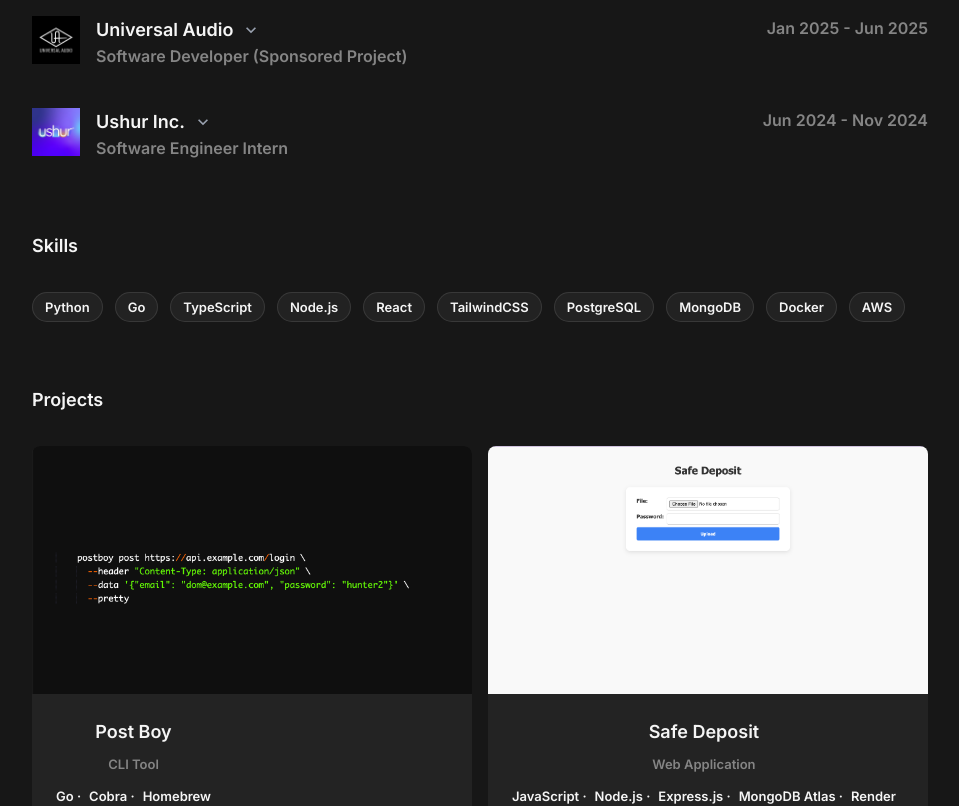
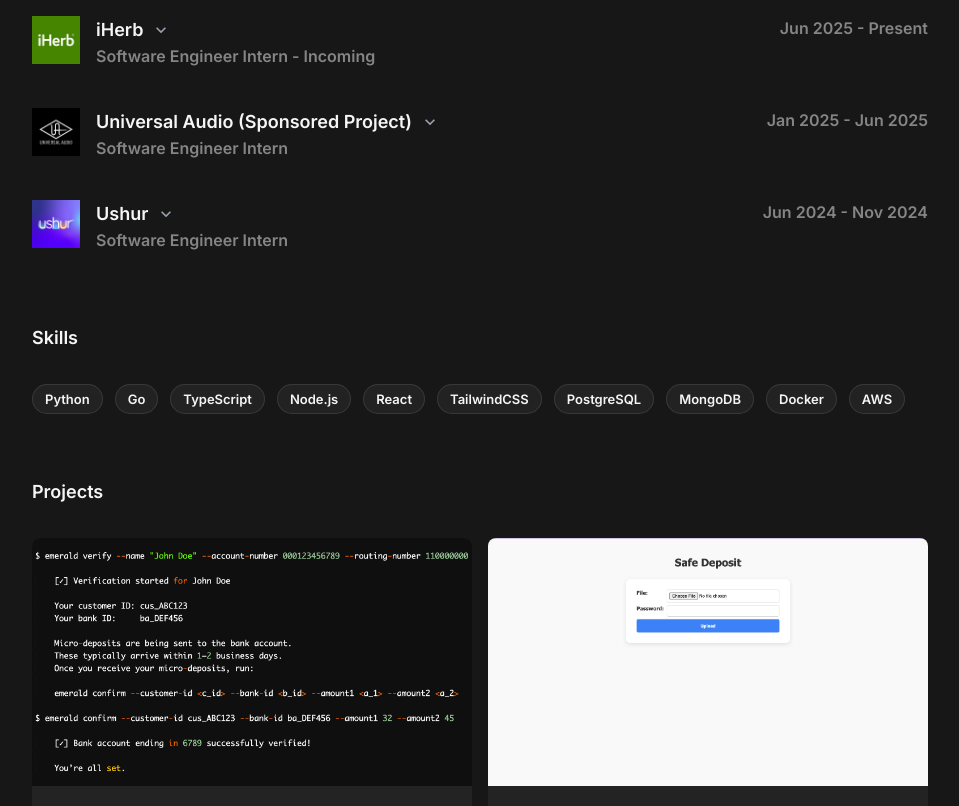
Before and after one commit to dominic-arok/personal-site, a Next.js app: page / in a window 1280 px wide. Shown: the part 540-1346 px from the top of the page, without its empty margins (288-1247 px from the left). Built offline with nearby package versions, Linux system fonts and the light colour scheme.

Commit message:
update experiences and projects

```diff
--- a/src/components/Experience.tsx
+++ b/src/components/Experience.tsx
@@ -79,14 +79,21 @@
 export default function Experience() {
   const experiences = [
     {
-      company: "Universal Audio",
-      role: "Software Developer (Sponsored Project)",
+      company: "iHerb",
+      role: "Software Engineer Intern - Incoming",
+      period: "Jun 2025 - Present",
+      description: "Develop enterprise applications with C# on .NET framework, adhering to specifications and quality standards. Collaborate with cross-functional team of analysts and product owners to gather requirements / write user stories. Conduct peer code reviews, support application packaging / deployment, and migrate legacy systems to modern .NET.",
+      logo: "/iherb.jpeg"
+    },
+    {
+      company: "Universal Audio (Sponsored Project)",
+      role: "Software Engineer Intern",
       period: "Jan 2025 - Jun 2025",
       description: "Led team to develop USB audio interface with C++ microcontroller firmware, enabling 4 channel audio streaming. Engineered accompanying desktop app in C++ / JUCE using OOP principles, providing 13 types of audio control. Produced mixing / audio effects features using DSP algorithms, enabling users to apply effects with < 1 ms of latency.",
       logo: "/ua.jpeg"
     },
     {
-      company: "Ushur Inc.",
+      company: "Ushur",
       role: "Software Engineer Intern",
       period: "Jun 2024 - Nov 2024",
       description: "Developed frontend component library of 50+ customizable variations with React, cutting UI building time by 30%. Built components and documentation with TypeScript / Tailwind / Storybook.js, growing maintainability by 20%. Delivered UI features by working cross-functionally with design team, securing 98% accuracy to UI/UX blueprint.",
--- a/src/components/Projects.tsx
+++ b/src/components/Projects.tsx
@@ -143,12 +143,12 @@
 
   const projects: ProjectProps[] = [
     {
-      title: "Post Boy",
-      technologies: ["Go", "Cobra", "Homebrew"],
-      description: "Devised CLI tool with Go and Cobra that implements 7 essential Postman features and received 30+ downloads. Created request executor that stores and runs API requests, enabling 2x faster API testing than traditional GUIs.",
+      title: "Emerald",
+      technologies: ["Go", "Cobra", "Stripe API"],
+      description: "Devised CLI tool with Go / Cobra to verify bank accounts with 0 frontend dependencies and 0 3rd-party logins. Integrated Stripe API to initiate industry-standard verification using ACH micro-deposit flows in < 10 seconds.",
       year: "2025",
       category: "CLI Tool",
-      image: "/images/post-boy.png"
+      image: "/images/emerald.png"
     },
     {
       title: "Safe Deposit",
```
Also changed, not shown: public/iherb.jpeg (added), public/images/emerald.png (added).
